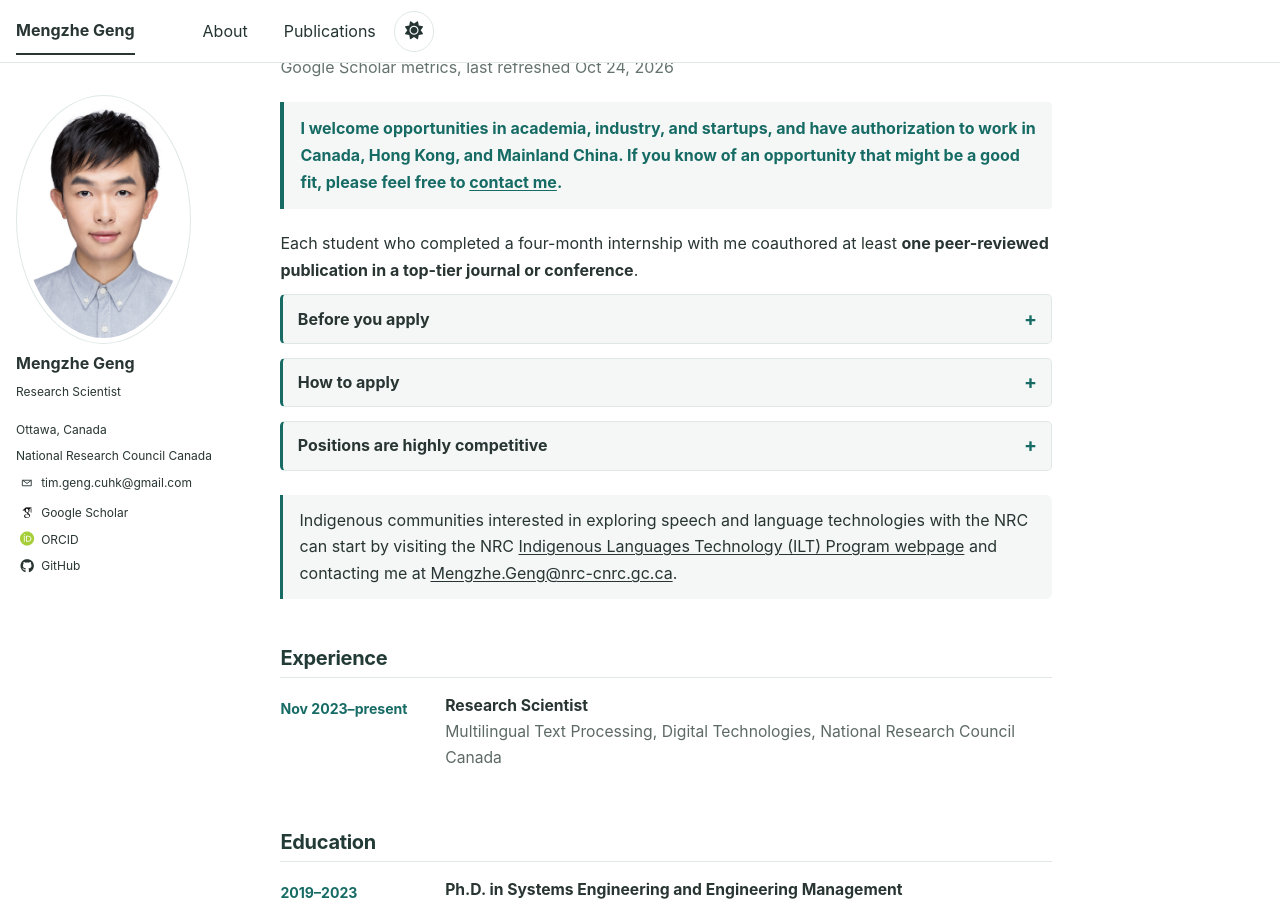
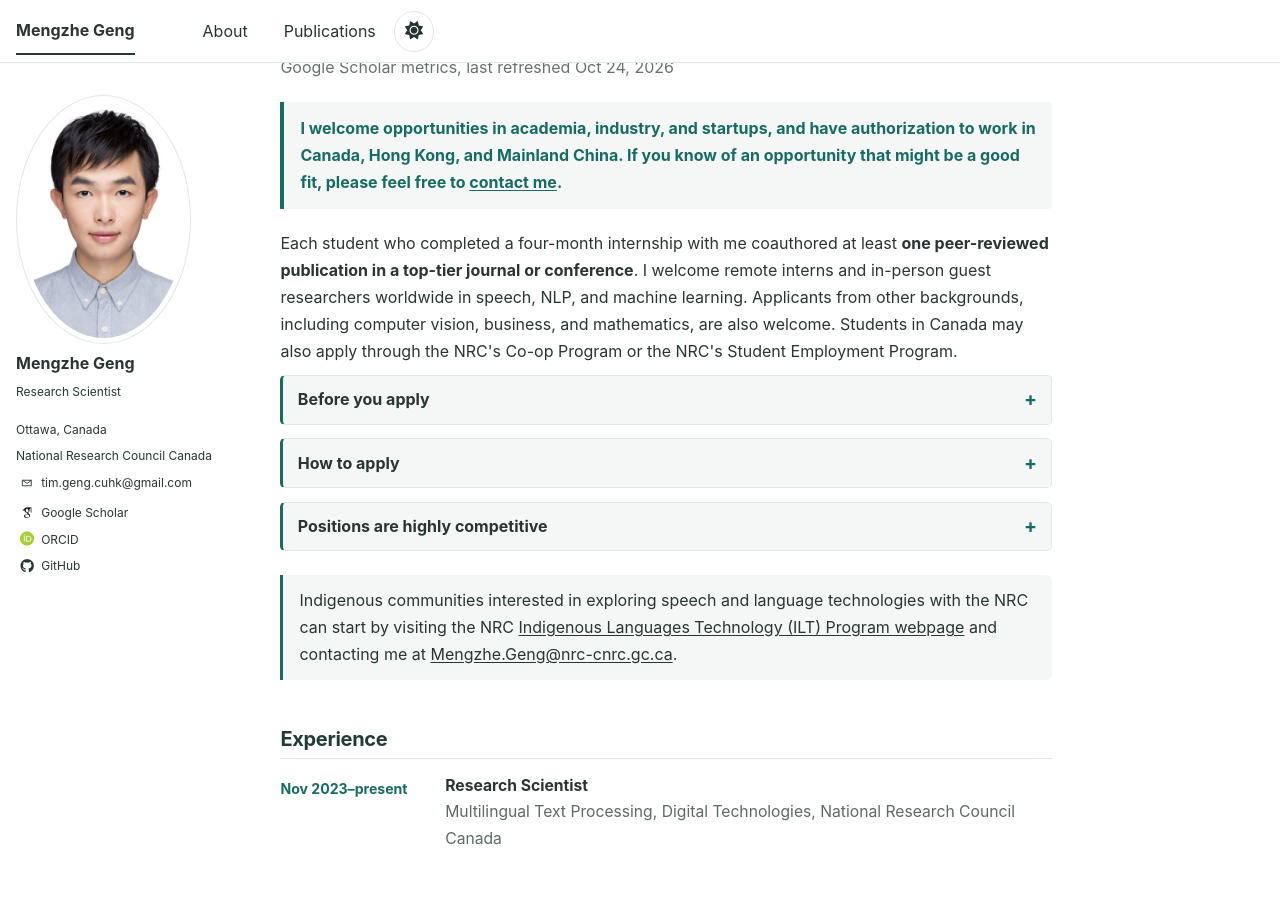
Before and after one commit to MENGZHEGENG/MENGZHEGENG.github.io, a Jekyll site: the page built from _pages/about.md, in a window 1280 px wide and 900 px high, scrolled down 406 px. Built offline with Jekyll 4.4.1, drawn with Linux system fonts in a browser that asks for light colours; some web fonts are replaced.

Commit message:
Restore and broaden the research collaboration invitation

```diff
--- a/_pages/about.md
+++ b/_pages/about.md
@@ -34,7 +34,7 @@ show_safety_notice: false
 <p class="stats-note">Google Scholar metrics, last refreshed {{ site.data.scholar_metrics.updated_at | date: "%b %-d, %Y" }}</p>
 
 <p class="availability-notice"><strong>I welcome opportunities in academia, industry, and startups, and have authorization to work in Canada, Hong Kong, and Mainland China. If you know of an opportunity that might be a good fit, please feel free to <a href="mailto:tim.geng.cuhk@gmail.com">contact me</a>.</strong></p>
-<p class="collaboration-invitation">Each student who completed a four-month internship with me coauthored at least <strong>one peer-reviewed publication in a top-tier journal or conference</strong>.</p>
+<p class="collaboration-invitation">Each student who completed a four-month internship with me coauthored at least <strong>one peer-reviewed publication in a top-tier journal or conference</strong>. I welcome remote interns and in-person guest researchers worldwide in speech, NLP, and machine learning. Applicants from other backgrounds, including computer vision, business, and mathematics, are also welcome. Students in Canada may also apply through the NRC's <a href="https://www.nrc.canada.ca/en/corporate/careers/nrc-co-op-program" target="_blank" rel="noopener noreferrer">Co-op Program</a> or the NRC's <a href="https://nrc.canada.ca/en/corporate/careers/nrc-student-employment-program" target="_blank" rel="noopener noreferrer">Student Employment Program</a>.</p>
 <details id="before-you-apply" class="internship-note">
   <summary>Before you apply</summary>
   <p><strong>Capacity, fit, and approval.</strong> Remote internships and in-person visits have very limited capacity. I spend substantial time with my students and research partners, so I consider only proposals with a strong research fit and clear mutual benefit. A remote internship is typically required before I consider an in-person visit. International and inter-institutional collaborations can involve additional risks; please consider carefully whether the proposed collaboration is necessary before applying. Research postgraduate students must notify their supervisor before contacting me and obtain the supervisor's written approval before I can commit to a position. Every position, including a remote internship, also requires written approval from my team leader and the Director of Research before I can commit.</p>
```
Also changed, not shown: other parts of _pages/about.md (+1 -1 lines).
